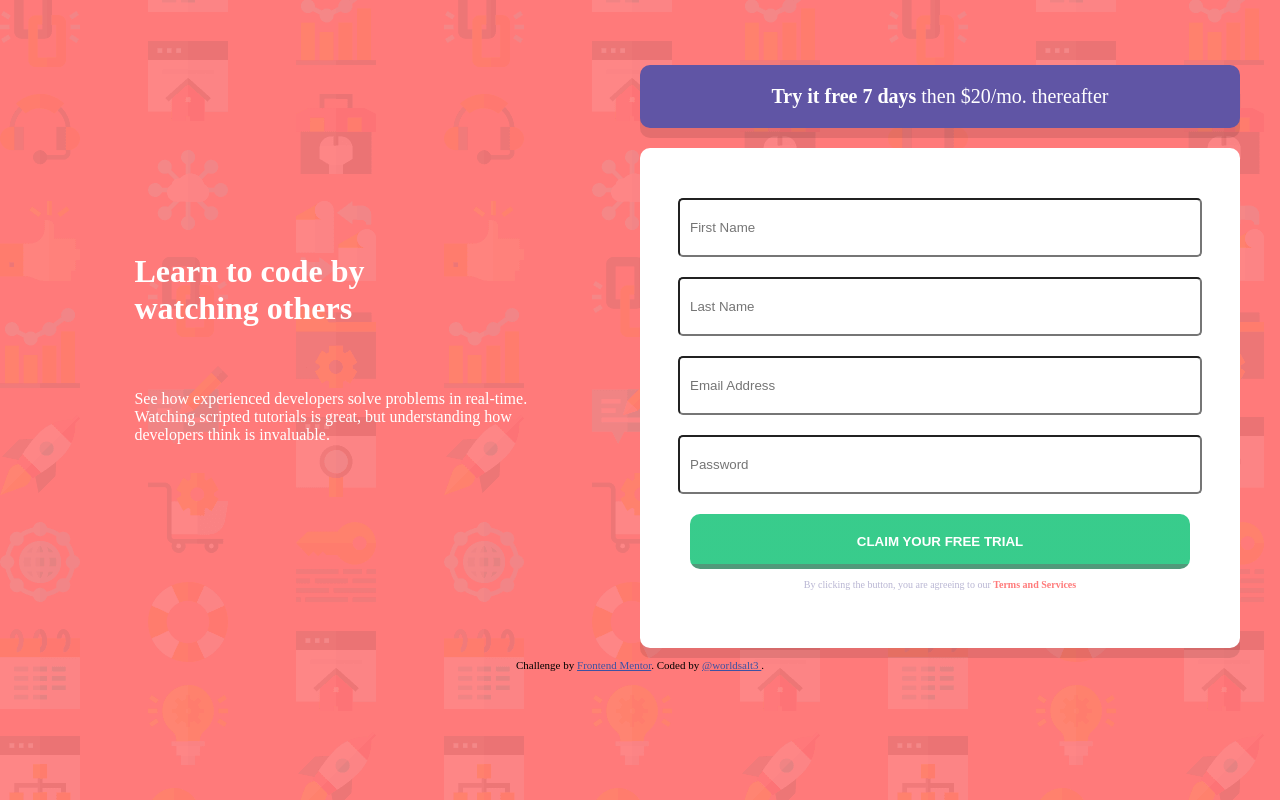
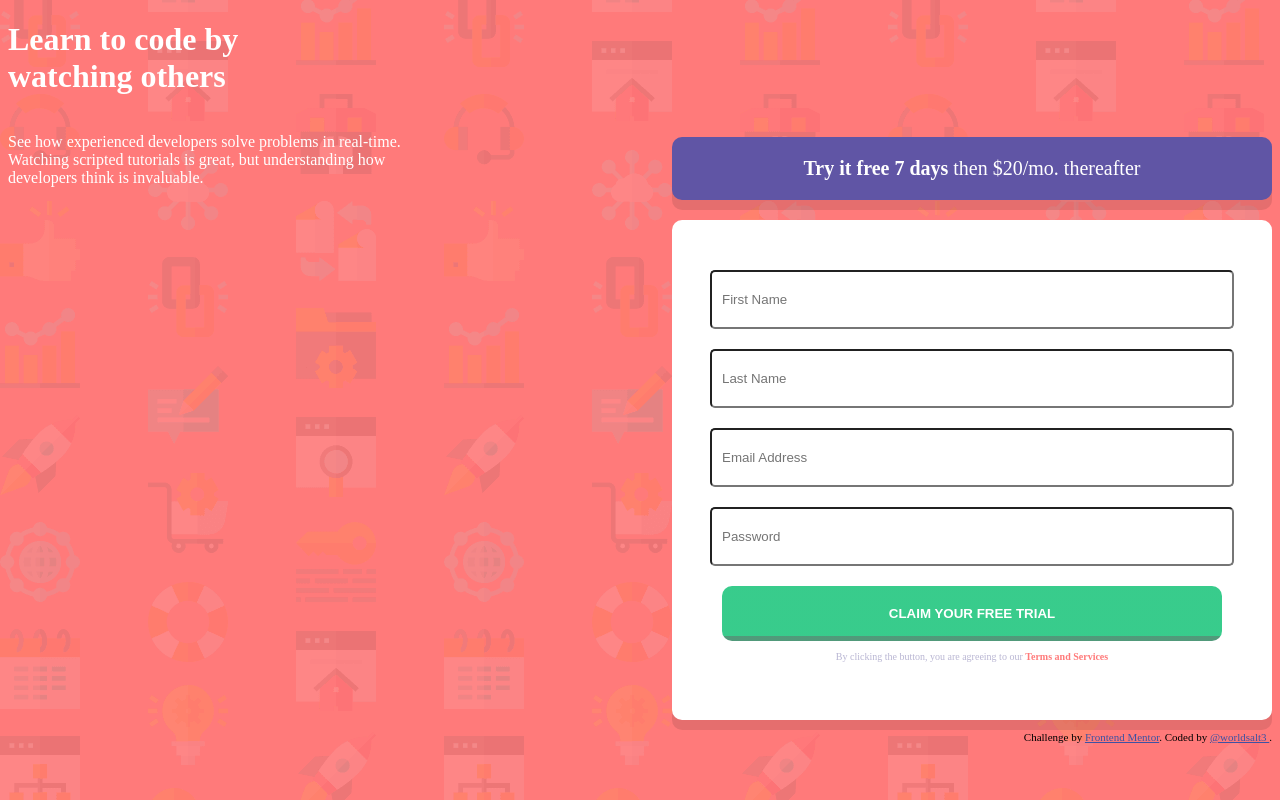
Before and after one commit to worldsalt3/sign-up-form, a plain HTML site: page index.html in a window 1280 px wide. Drawn offline with Linux system fonts and the light colour scheme.

Commit message:
a bit of modification

```diff
--- a/index.html
+++ b/index.html
@@ -16,11 +16,11 @@
 
 <body>
 <header>
-  <h1 id="header">Learn to code by watching others</h1>
+  <h1>Learn to code by watching others</h1>
 </header>
-  <article class="info">
-    See how experienced developers solve problems in real-time. Watching scripted tutorials is great,
-    but understanding how developers think is invaluable.
+  <article>
+    <p>See how experienced developers solve problems in real-time. Watching scripted tutorials is great,
+    but understanding how developers think is invaluable.</p>
   </article>
 
   <p class="head"><b>Try it free 7 days</b> then $20/mo. thereafter</p>
--- a/style.css
+++ b/style.css
@@ -1,6 +1,7 @@
 .attribution {
     font-size: 11px;
     text-align: center;
+    float: right;
   }
 
   .attribution a {
@@ -15,13 +16,13 @@
 
   }
 
-  #header {
+  header h1 {
     color: #fff;
     width: 300px;
-    margin-right: 80%;
+    /*margin-right: 80%;
     margin-left: 10%;
     margin-bottom: -5%;
-    margin-top: 20%;
+    margin-top: 20%;*/
   }
 
   form {
@@ -34,15 +35,17 @@
     background-color: #fff;
     border-radius: 10px;
     box-shadow: 0 10px rgba(0, 0, 0, 0.1);
+    float: right;
   }
 
-  .info {
+  article p {
     color: #fff;
     width: 400px;
-    margin-right: 80%;
+    /*margin-right: 80%;
     margin-left: 10%;
     margin-top: 10%;
-    margin-bottom: 10%;
+    margin-bottom: 10%;*/
+    float: left;
   }
 
   .button {
@@ -65,9 +68,10 @@
     border-radius: 10px;
     color: #fff;
     font-size: 20px;
-    margin-left: 50%;
-    margin-top: -40%;
+    /*margin-left: 50%;
+    margin-top: -40%;*/
     box-shadow: 0px 10px rgba( 0,0,0,0.1);
+    float: right;
   }
 
   .lastname {
```
